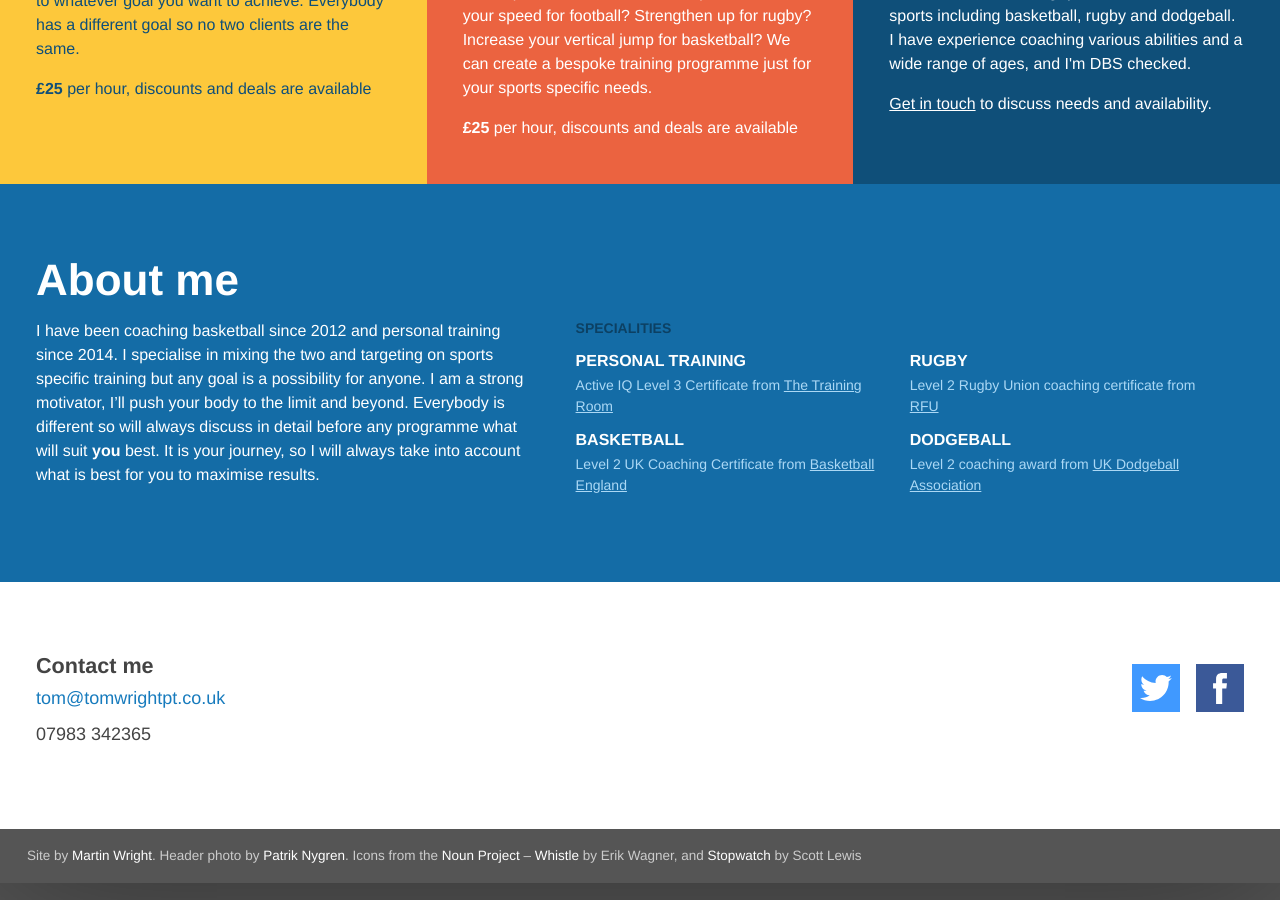
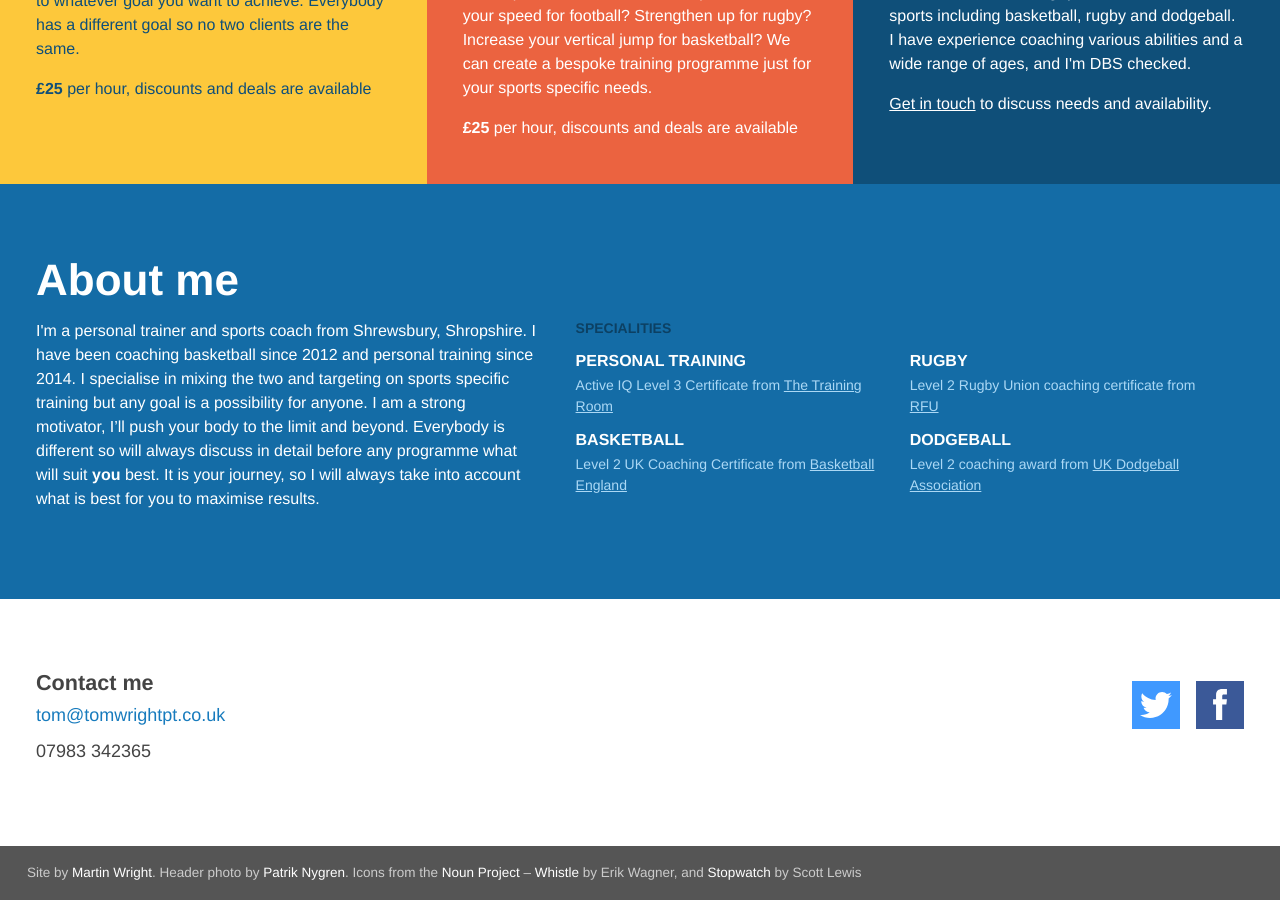
Before and after one commit to wrightmartin/tom-wright, a Jekyll site: the page built from index.html, in a window 1280 px wide and 900 px high, scrolled down 1070 px. Built offline with Jekyll 4.4.1, drawn with Linux system fonts in a browser that asks for light colours; nearby versions of some CDN libraries.

Commit message:
Add something about Shrewsbury

```diff
--- a/_config.yml
+++ b/_config.yml
@@ -1,11 +1,11 @@
 # Site settings
 title: Tom Wright - Personal Training
 email: tom@tomwrightpt.co.uk
-description: > # Personal, effective, and affordable training & coaching services for people of all abilities
+description: > # Personal, effective, and affordable training & coaching services for people of all abilities. Personal Training and Sports Coaching services, based in Shrewsbury Shropshire
 baseurl: "" # the subpath of your site, e.g. /blog/
 url: "http://tomwrightpt.co.uk" # the base hostname & protocol for your site
-twitter_username: jekyllrb
-github_username:  jekyll
+twitter_username: tomwrightpt
+github_username:  wrightmartin
 permalink: pretty
 # Build settings
 markdown: kramdown
--- a/index.html
+++ b/index.html
@@ -93,7 +93,7 @@ layout: default
     <div class="row">
       <div class="column-five-twelfths">
         <div class="about__blurb">
-          <p>I have been coaching basketball since 2012 and personal training since 2014. I specialise in mixing the two and targeting on sports specific training but any goal is a possibility for anyone. I am a strong motivator, I’ll push your body to the limit and beyond. Everybody is different so will always discuss in detail before any programme what will suit <strong>you</strong> best. It is your journey, so I will always take into account what is best for you to maximise results.</p>
+          <p>I'm a personal trainer and sports coach from Shrewsbury, Shropshire. I have been coaching basketball since 2012 and personal training since 2014. I specialise in mixing the two and targeting on sports specific training but any goal is a possibility for anyone. I am a strong motivator, I’ll push your body to the limit and beyond. Everybody is different so will always discuss in detail before any programme what will suit <strong>you</strong> best. It is your journey, so I will always take into account what is best for you to maximise results.</p>
         </div>
       </div>
       <div class="column-seven-twelfths">
```
Also changed, not shown: 2 other files.
